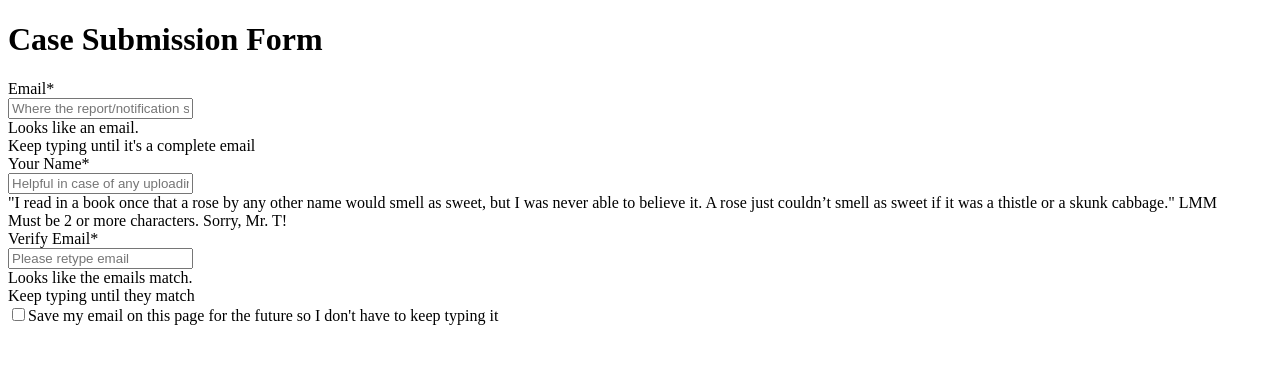
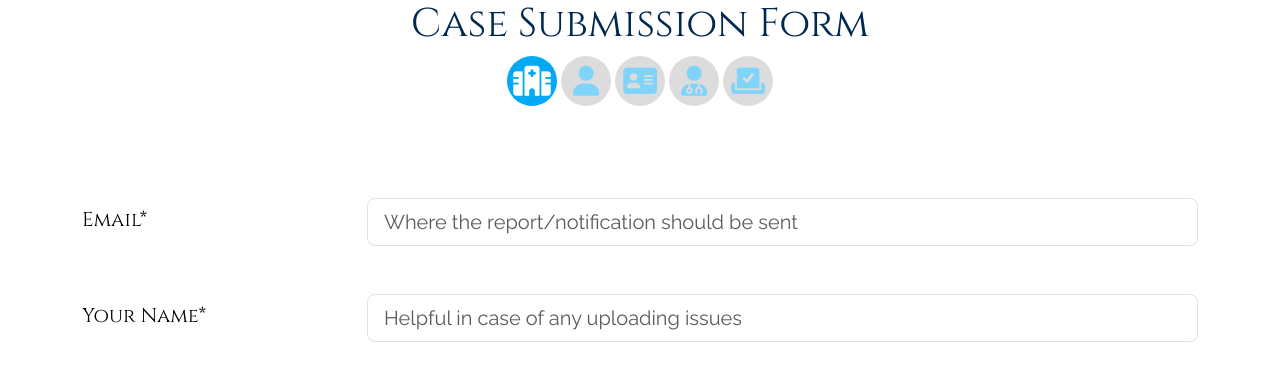
Before and after one commit to asadbilal800/hiomr_app, an Angular app: page /email-page in a window 1280 px wide. Shown: the top 380 px of the page. Built offline with nearby package versions, Linux system fonts and the light colour scheme.

Commit message:
CSS and HTML Changes

```diff
--- a/src/app/email-page/email-page.component.html
+++ b/src/app/email-page/email-page.component.html
@@ -1,4 +1,9 @@
 
+<!-- Neither Bootstrap nor Font Awesome Icons work if these are not present -->
+<!-- Font Awesome Icons CSS -->
+<link rel="stylesheet" href="https://cdnjs.cloudflare.com/ajax/libs/font-awesome/6.0.0/css/all.min.css">
+<!-- Bootstrap 5.3 Styling and JS -->
+<link href="https://cdn.jsdelivr.net/npm/bootstrap@5.3.0/dist/css/bootstrap.min.css" rel="stylesheet" integrity="sha384-9ndCyUaIbzAi2FUVXJi0CjmCapSmO7SnpJef0486qhLnuZ2cdeRhO02iuK6FUUVM" crossorigin="anonymous">
 
 
 <div>
@@ -46,7 +51,7 @@
                 title="This is in case of any problems, we can directly ask for the correct person to reupload, etc."
                 oninput="document.getElementById('uploaderName').classList.add('is-valid')"/>
                 <div class="valid-feedback">"I read in a book once that a rose by any other name would smell as sweet, but I was never able to believe it. A rose just couldn’t smell as sweet if it was a thistle or a skunk cabbage." LMM</div>
-                <div class="invalid-feedback">Must be 2 or more characters. Sorry, Mr. T!</div>
+                <div class="invalid-feedback">Must be 2 or more characters. Sorry, Mr. T.</div>
                 <!-- <div class="invalid-tooltip">Enter your tooltip error here!</div> -->
               </div>
           </div>
--- a/src/index.html
+++ b/src/index.html
@@ -7,6 +7,7 @@
   <meta name="viewport" content="width=device-width, initial-scale=1">
   <link rel="icon" type="image/x-icon" href="favicon.ico">
 
+  <!-- The Fonts seem to work on email-page without these -->
   <!-- Google Cinzel and Raleway Font -->
   <link rel="stylesheet" href="https://fonts.googleapis.com/css?family=Cinzel|Raleway">
   <!-- Google Icons -->
--- a/src/styles.css
+++ b/src/styles.css
@@ -1 +1,159 @@
-/* You can add global styles to this file, and also import other style files */
+/* Global styles and other imported style files */
+
+.form {
+    font-family: Raleway;
+}
+
+.title {
+    font-family: Cinzel !important;
+    color: #002952;
+    text-align: center;
+}
+
+label, .cinzel {
+    font-family: Cinzel;
+    font-size: 20px;
+    color: #000
+}
+
+.radio, .raleway {
+  font-family: Raleway !important;
+  font-size: 20px;
+}
+
+input[type=radio] {
+    width: 20px;
+    height: 20px;
+}
+
+#userMessage, #navMessage {
+    font-family: Raleway;
+    font-size: 28px;
+}
+
+.steps {
+    text-align: center;
+    margin-top: 0px;
+    margin-bottom: 20px;
+    width: 100%;
+    display: inline-flex;
+    justify-content: center
+}
+
+.step {
+    height: 50px;
+    width: 50px;
+    margin: 0 2px;
+    background-color: #bbbbbb;
+    border: none;
+    border-radius: 50%;
+    display: flex;
+    justify-content: center;
+    align-items: center;
+    font-size: 30px;
+    color: #03a9f4;
+    opacity: 0.5
+}
+
+.step.active {
+    color: #fff;
+    background-color: #03a9f4;
+    opacity: 1;
+}
+
+.step.completed {
+    background-color: #002952;
+    color: #003366;
+}
+
+.material-symbols-rounded {
+      font-size: 100px !important;
+}
+
+.navbutton {
+    background: rgba(255, 255, 255, 0.0); /* White background with 0% opacity */
+    border: none;
+    /*border-radius: 20%; */
+    color: #03a9f4;
+  }
+
+    .navbutton:hover {
+      opacity: 0.5;
+    }
+
+    /*This keeps the nav buttons the same color after clicking*/
+    .navbutton:visited {
+    color: #03a9f4 !important;
+}
+
+.btn-hiomr {
+    background-color: #002952 !important;
+    color: white !important;
+  }
+
+  .btn-hiomr:hover {
+    background-color: #03a9f4 !important;
+  }
+
+  .hiomr {
+    background-color: #002952 !important;
+  }
+
+  a, a:visited {
+      color: blue;
+      text-decoration: none !important;
+      cursor: pointer;
+    }
+
+  a:hover {
+    color: #03a9f4;
+  }
+
+  .browser {
+      color: #03a9f4;
+      text-decoration: none;
+  }
+
+  /*The navigation in between pages */
+#navWhiteout {
+  width:100%;
+  height:100%; /* make sure you have set parents to a height of 100% too */
+  position: absolute;
+  left:0; top:0;
+  z-index:10 ; /* To make sure it is on top */
+  background-color: white;
+  /*opacity: 0.9; */
+}
+
+.fadefast {
+    animation: fadeIn 0.5s;
+    -webkit-animation: fadeIn 0.5s;
+    -moz-animation: fadeIn 0.5s;
+    -o-animation: fadeIn 0.5s;
+    -ms-animation: fadeIn 0.5s;
+  }
+
+  @keyframes fadeIn {
+    0% { opacity: 0; }
+    100% { opacity: 1; }
+  }
+
+  @-moz-keyframes fadeIn {
+    0% { opacity: 0; }
+    100% { opacity: 1; }
+  }
+
+  @-webkit-keyframes fadeIn {
+    0% { opacity: 0; }
+    100% { opacity: 1; }
+  }
+
+  @-o-keyframes fadeIn {
+    0% { opacity: 0; }
+    90% { opacity: 0.9; }
+  }
+
+  @-ms-keyframes fadeIn {
+    0% { opacity: 0; }
+    100% { opacity: 1; }
+  }
```
